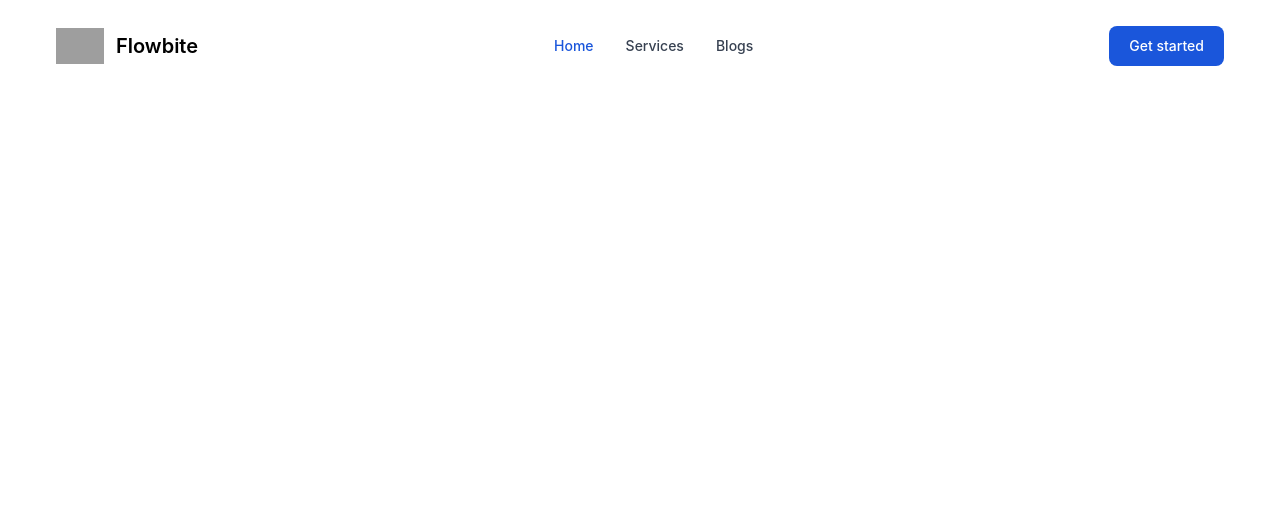
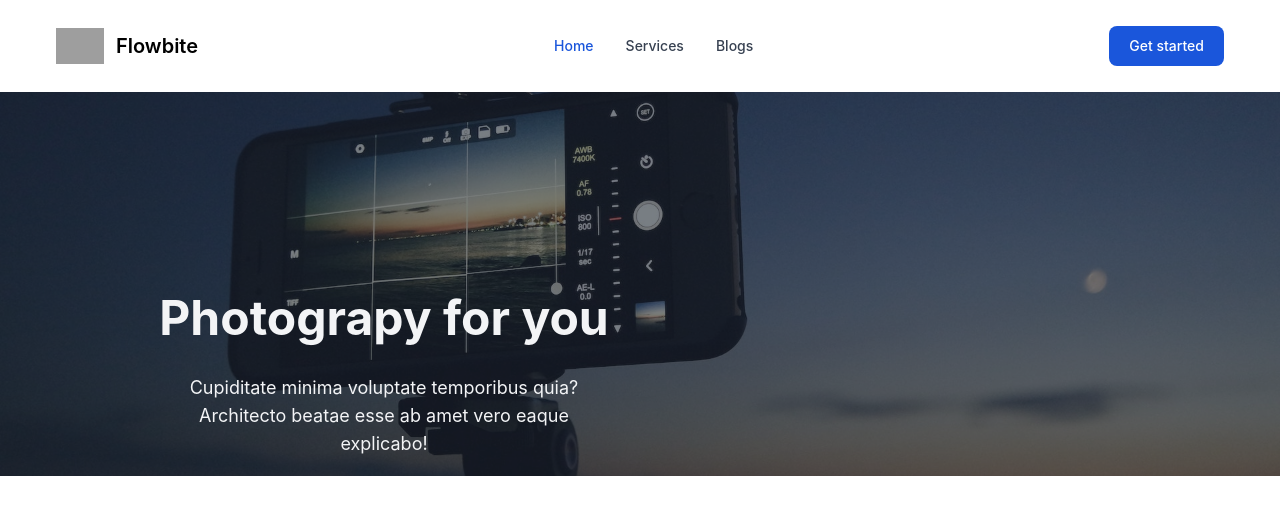
Before and after one commit to tarekrahman916/service-review-client, a React (Create React App) app: page / in a window 1280 px wide. Shown: the top 514 px of the page. Built offline with nearby package versions, Linux system fonts and the light colour scheme; grey boxes are pictures that could not be loaded.

Commit message:
added top banner

```diff
--- a/src/Pages/Home/Home/Home.jsx
+++ b/src/Pages/Home/Home/Home.jsx
@@ -2,7 +2,11 @@ import React from "react";
 import TopBanner from "../TopBanner/TopBanner";
 
 const Home = () => {
-  return <div>{/* <TopBanner /> */}</div>;
+  return (
+    <div>
+      <TopBanner />
+    </div>
+  );
 };
 
 export default Home;
```
